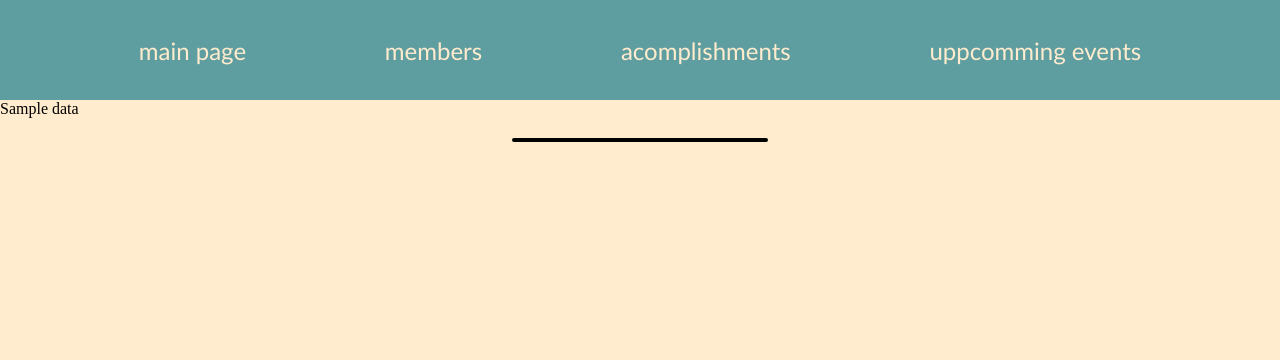
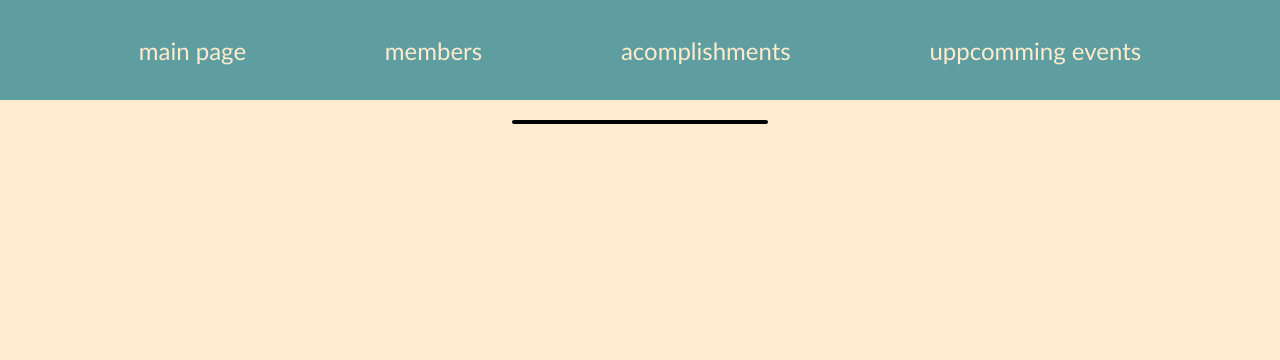
Before and after one commit to sebrai/private_user_library, a Flask app: template templates/members.html in a window 1280 px wide. Shown: the top 360 px of the page. Run offline with Flask 3, Linux system fonts and the light colour scheme; the template is opened without the code that fills it: most values are stand-ins (such as "Sample title", 1, 10 or a date in 2020).

Commit message:
hide data in members

```diff
--- a/templates/members.html
+++ b/templates/members.html
@@ -13,7 +13,7 @@
         <div><a href="{{url_for('done')}}">acomplishments</a></div>
         <div><a href="{{url_for('events')}}">uppcomming events</a></div>
     </nav>
-    <div  id="data">{{data}}</div>
+    <div  id="data" hidden>{{data}}</div>
     <table id="table" class="datatable"></table>
 </body>
 <script src="{{url_for('static',filename='js/processes.js')}}"></script>
```
